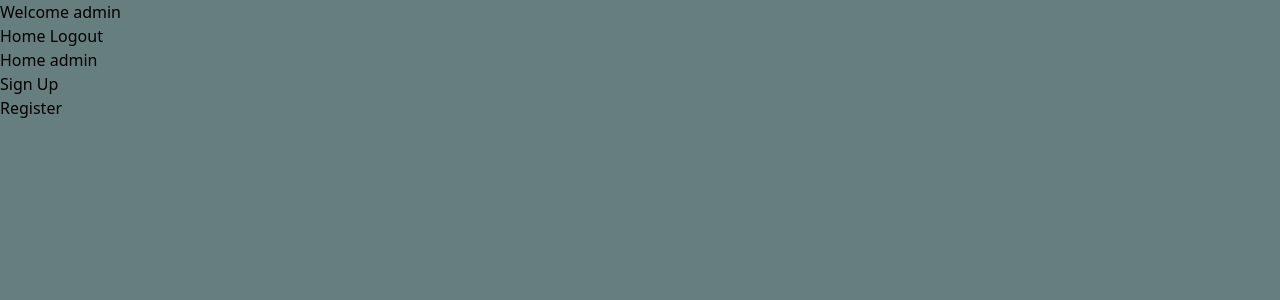
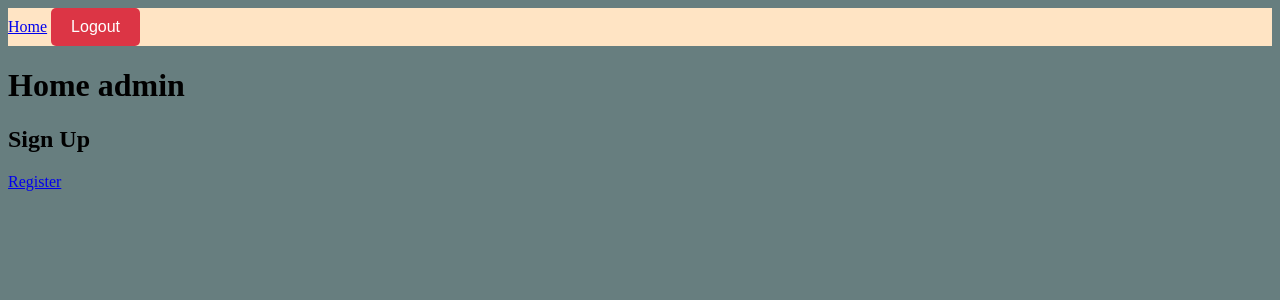
Before and after one commit to ElcinQuliyev/django-todo, a Django app: page /home/ in a window 1280 px wide. Shown: the top 300 px of the page. Run offline with Django 5.2, Linux system fonts and the light colour scheme; a user stored in the database is signed in; some libraries are stand-ins or nearby versions.

Commit message:
add: edite base, navbar, home html

```diff
--- a/todo_list/templates/base.html
+++ b/todo_list/templates/base.html
@@ -1,25 +1,25 @@
 {% load static %}
 <!DOCTYPE html>
 <html lang="en">
+<head>
 
-<head>
     <meta charset="UTF-8">
     <meta name="viewport" content="width=device-width, initial-scale=1.0">
     <title>Document</title>
+    <link rel="stylesheet" href="{% static 'css/navbar.css' %}">
     <link rel="stylesheet" href="{% static 'css/style.css' %}">
     <link href="https://cdnjs.cloudflare.com/ajax/libs/font-awesome/6.0.0/css/all.min.css" rel="stylesheet">
 
 </head>
+<body>
 
-<body>
     {% include 'navbar.html' %}
+
     {% block content %}
 
     {% endblock %}
-    <script src="https://cdn.tailwindcss.com"></script>
 
-    <script src="{% static 'js/main.js' %}"></script>
 
+<script src="{% static 'js/main.js' %}"></script>
 </body>
-
 </html>
--- a/todo_list/templates/navbar.html
+++ b/todo_list/templates/navbar.html
@@ -1,13 +1,17 @@
-{% load static %}
-<link rel="stylesheet" href="{% static 'css/navbar.css' %}">
+{% load static  %}
 
 <nav class="navbar">
-    <p>Welcome {{user}} </p>
-    <a href="{% url 'home' %}">Home</a>
-    {% if user.is_authenticated %}
-        <a href="{% url 'logout' %}">Logout</a>
+    {% if request.user.is_authenticated %}
+    <div class="content">
+        <form action="{% url 'logout' %}" method="post">
+             {% csrf_token %}
+             <a href="{% url 'home' %}">Home</a>
+            <button type="submit" href="{% url 'login' %}"  class="logout-button">Logout</button>
+        </form>
     {% else %}
+        <a href="{% url 'home' %}">Home</a>
         <a href="{% url 'login' %}">Login</a>
         <a href="{% url 'register' %}">Register</a>
+    </div>
     {% endif %}
 </nav>
--- a/todo_list/todo/templates/html/home.html
+++ b/todo_list/todo/templates/html/home.html
@@ -6,6 +6,6 @@
 
 	<h2>Sign Up</h2>
 
-	<a href="{% url 'register' %}">Register</a>
+	<a  href="{% url 'register' %}">Register</a>
 
 {% endblock %}
--- /dev/null
+++ b/todo_list/todo/templates/html/todo_list.html
@@ -0,0 +1 @@
+<h1>Todo_List  {{ user }}  </h1>
```
